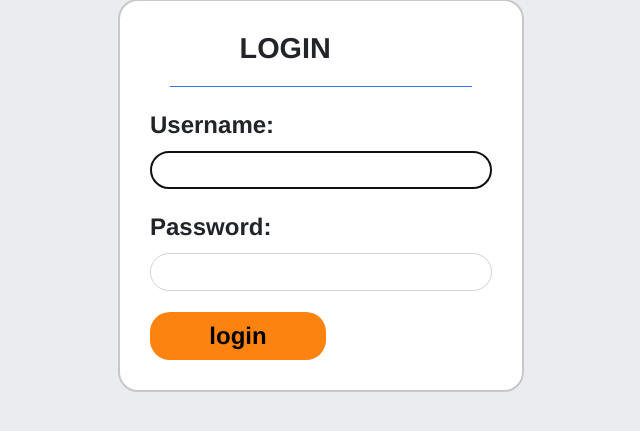
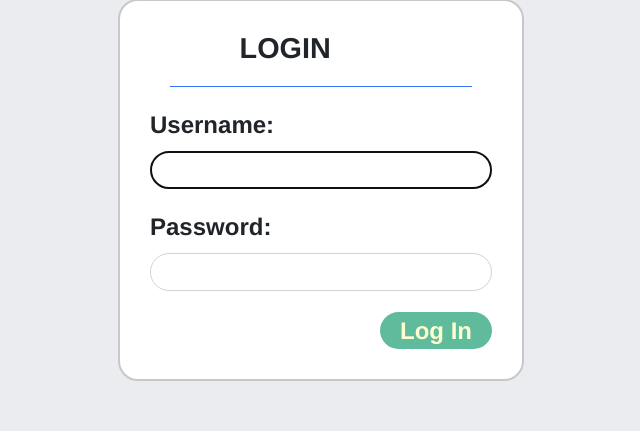
Before and after one commit to SUFE-lxc/Final_Project, a Django app: page /login in a window 1280 px wide. Shown: the part 163-594 px from the top of the page, without its empty margins (319-959 px from the left). Run offline with Django 3.2, Linux system fonts and the light colour scheme; some libraries are stand-ins or nearby versions; some web fonts are replaced.

```diff
--- a/Zarathustra/main/static/main/css/styles.css
+++ b/Zarathustra/main/static/main/css/styles.css
@@ -42,7 +42,7 @@ body {
   margin-top: 8vh;
 }
 
-.nav-item a{
+.nav-item a{/*右上方导航按钮样式*/
   border: 0;
   background: none;
   text-transform: uppercase;
@@ -53,6 +53,7 @@ body {
   padding: 10px 20px;
   box-sizing: border-box;
 }
+
 
 .nav-item a:hover{/*取消默认下划线效果*/
    text-decoration:none;
@@ -94,9 +95,6 @@ body {
   border-left-color: #Fffdd0;
   transition: border-color 0s ease-out 0.6s, width 0.3s ease-out 0.6s, height 0.3s ease-out 1s;
 }
-
-
-
 
 .card-container{
   width: 70vw; height: max-content;
@@ -148,9 +146,11 @@ img {
 .question-body,.question-author{
   margin-left:7vw ;
 }
+
 .question-author{
   color:gray;
 }
+
 .votes{
   display:grid;
   grid-template-columns:repeat(5, 25%);
@@ -163,10 +163,12 @@ img {
   padding:0 5px;
   width: fit-content;
 }
+
 .up-vote{
 grid-column: 1/2;
 font-size: small;
 }
+
 #upvotes{
   font-size: 3vh;
   margin:5px 3px;
@@ -175,12 +177,15 @@ font-size: small;
   padding:0 3px 0 ;
   width:fit-content;
 }
+
+
 .updates{
   display: grid;
   grid-template-columns: 60% 40% ;
 
   justify-content: space-between;
 }
+
 .down-vote{
   font-size: small;
   grid-column: 3/4;
@@ -195,6 +200,7 @@ font-size: small;
   grid-column: 4/5;
   width:fit-content;
 }
+
 .response-container,.response-form{
   margin-left:7vw ;
   width:auto;
@@ -319,3 +325,28 @@ min-width: 0;}
   font-size: larger;
   font-size: larger;
 }
+
+input[type="submit"].login{
+  float:right;
+  width: 112px;
+  height: 37px;
+  -moz-border-radius: 19px;
+  -webkit-border-radius: 19px;
+  border-radius: 19px;
+  -moz-background-clip: padding;
+  -webkit-background-clip: padding-box;
+  background-clip: padding-box;
+  background-color: #5FBB9C;
+  border:1px solid #5FBB9C;
+  border:none;
+  color: #Fffdd0;
+  font-weight: bold;
+}
+input[type="submit"].login:hover{
+  background-color: #Fffdd0;
+  border:1px solid #5FBB9C;
+  color:#5FBB9C; cursor:pointer;
+}
+input[type="submit"].login:focus{
+  outline: none;
+}
--- a/Zarathustra/main/templates/homepage.html
+++ b/Zarathustra/main/templates/homepage.html
@@ -1,7 +1,7 @@
 {% extends 'layout/page.html' %}
 {% block content %}
 <div class="question-title text-center">
-    <h4> 首页</h4>
+    <h4> Home</h4>
 </div>
 {% for question in questions %}
 
--- a/Zarathustra/main/templates/login.html
+++ b/Zarathustra/main/templates/login.html
@@ -5,7 +5,7 @@
 
 <div class="page login-page">
   <h1 class="title">Login</h1>
-<hr style="margin: 20px; border-color:rgb(52, 114, 247)">
+<hr style="margin: 20px; border-color:rgb(52, 114, 247);text-align: center">
 
 <form method="POST" action="" class="login-form">
   {% csrf_token %}
@@ -29,7 +29,8 @@
 
 {% endif %}
 
-<input type="submit" value="login" class="submit-button"/>
+
+  <input type="submit" class="login pull-right" value="Log In" style="text-align:center;vertical-align:middel">
 </form>
 
 </div>
--- a/Zarathustra/main/templates/navbar.html
+++ b/Zarathustra/main/templates/navbar.html
@@ -12,7 +12,8 @@
         <a href="{% url 'index' %}" >Home</a>
       </li>
 
-      {% if user.is_authenticated %}   <!--如果已经认证-->
+      {% if user.is_authenticated %}   <!--如果
+      已经认证-->
 
       <li class=" nav-item"><a href="{% url 'new-question' %}">New Question</a>
   </li>
@@ -21,7 +22,6 @@
     </li>
 
     {% else %} <!-- 若未登录-->
-    <meta name="referrer" content="no-referrer">
     <li class=" nav-item"><a href="{% url 'register' %}">Register</a></li>
     <li class=" nav-item"><a href="{% url 'login' %}">Login</a></li>
       {% endif %}
```
Also changed, not shown: Zarathustra/db.sqlite3, Zarathustra/main/static/main/js/main.js (line endings or trailing spaces), Zarathustra/main/templates/register.html (line endings or trailing spaces).
